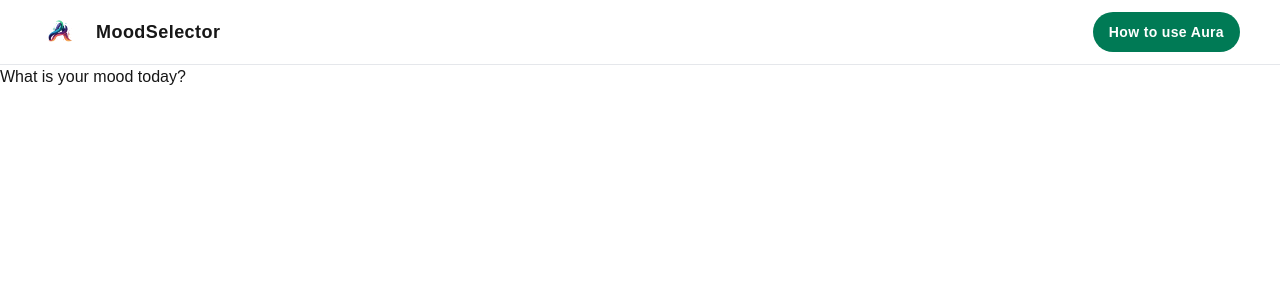
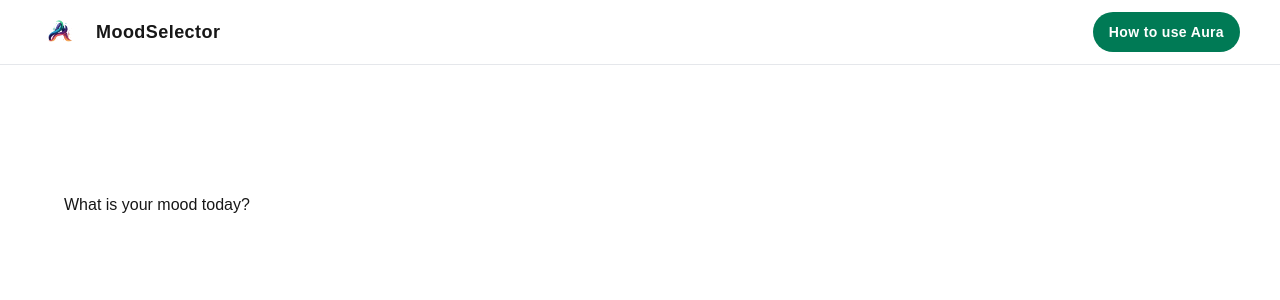
Before and after one commit to Camilacamalli/Aura, a Next.js app: page / in a window 1280 px wide. Shown: the top 300 px of the page. Built offline with nearby package versions, Linux system fonts and the light colour scheme.

Commit message:
unit-blue

```diff
--- a/src/app/page.tsx
+++ b/src/app/page.tsx
@@ -2,7 +2,7 @@ import MoodSelector from "@/components/MoodSelector";
 
 export default function Home() {
   return (
-    < main >
+    <main className="flex min-h-screen w-full max-w-3xl flex-col items-center justify-between py-32 px-16 bg-white dark:bg-black sm:items-start" >
       <MoodSelector />
     </main >
   );
```
Also changed, not shown: 1 other file (tests, documents, lock files or other folders).
